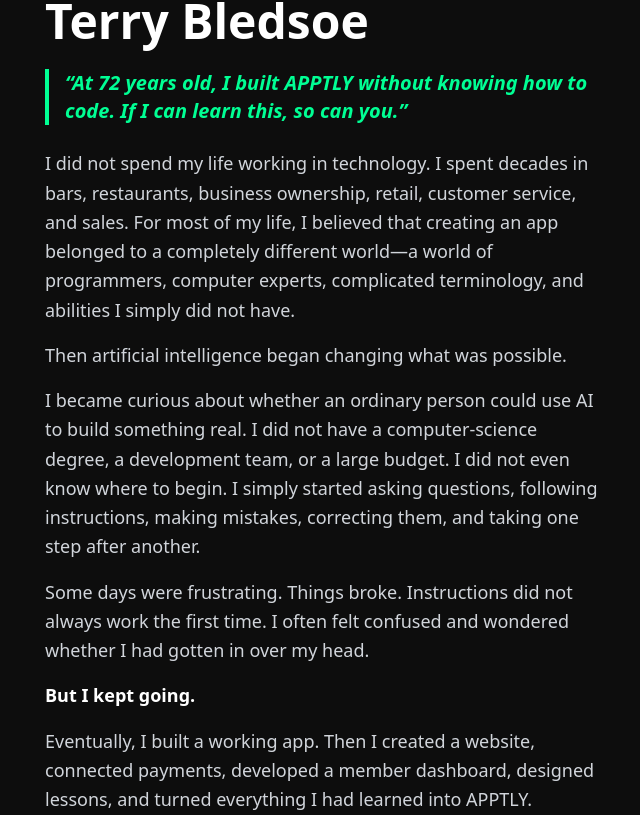
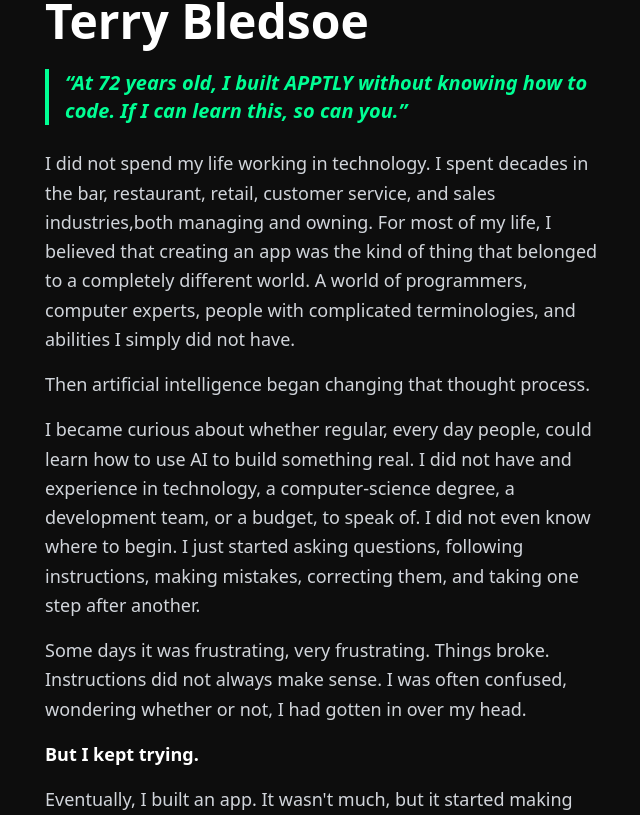
Before and after one commit to myapptly/apptly-website, a Next.js app: page / in a window 1280 px wide. Shown: the part 2905-3720 px from the top of the page, without its empty margins (615-1255 px from the left). Built offline with nearby package versions, Linux system fonts and the light colour scheme.

Commit message:
Update bio

```diff
--- a/components/bio.tsx
+++ b/components/bio.tsx
@@ -45,44 +45,42 @@ export function Bio() {
 
   <div className="space-y-4 text-lg text-gray-300 leading-relaxed">
     <p>
-      I did not spend my life working in technology. I spent decades in bars,
-      restaurants, business ownership, retail, customer service, and sales.
-      For most of my life, I believed that creating an app belonged to a
-      completely different world—a world of programmers, computer experts,
-      complicated terminology, and abilities I simply did not have.
+      I did not spend my life working in technology. I spent decades in the bar,
+      restaurant, retail, customer service, and sales industries,both managing and owning.
+      For most of my life, I believed that creating an app was the kind of thing that belonged to a
+      completely different world. A world of programmers, computer experts, people with
+      complicated terminologies, and abilities I simply did not have.
     </p>
 
     <p>
-      Then artificial intelligence began changing what was possible.
+      Then artificial intelligence began changing that thought process.
     </p>
 
     <p>
-      I became curious about whether an ordinary person could use AI to build
-      something real. I did not have a computer-science degree, a development
-      team, or a large budget. I did not even know where to begin. I simply
+      I became curious about whether regular, every day people, could learn how to use AI to build
+      something real. I did not have and experience in technology, a computer-science degree, a development
+      team, or a budget, to speak of. I did not even know where to begin. I just
       started asking questions, following instructions, making mistakes,
       correcting them, and taking one step after another.
     </p>
 
     <p>
-      Some days were frustrating. Things broke. Instructions did not always
-      work the first time. I often felt confused and wondered whether I had
-      gotten in over my head.
+      Some days it was frustrating, very frustrating. Things broke. Instructions did not always
+      make sense. I was often confused, wondering whether or not, I had gotten in over my head.
     </p>
 
     <p className="font-semibold text-white">
-      But I kept going.
+      But I kept trying.
     </p>
 
     <p>
-      Eventually, I built a working app. Then I created a website, connected
-      payments, developed a member dashboard, designed lessons, and turned
-      everything I had learned into APPTLY.
+      Eventually, I built an app. It wasn't much, but it started making sense. Then I created a website, figured out how to connect
+      payments, develop a member dashboard, design lessons, and then, I somehow turned everything I had learned into APPTLY.
     </p>
 
     <p>
-      That experience changed the way I think about technology—and about what
-      ordinary people are capable of learning.
+      That experience changed the way I began to thing about technology—and about what
+      regular, every day people are capable of doing and accomplishing.
     </p>
 
     <p>
```
